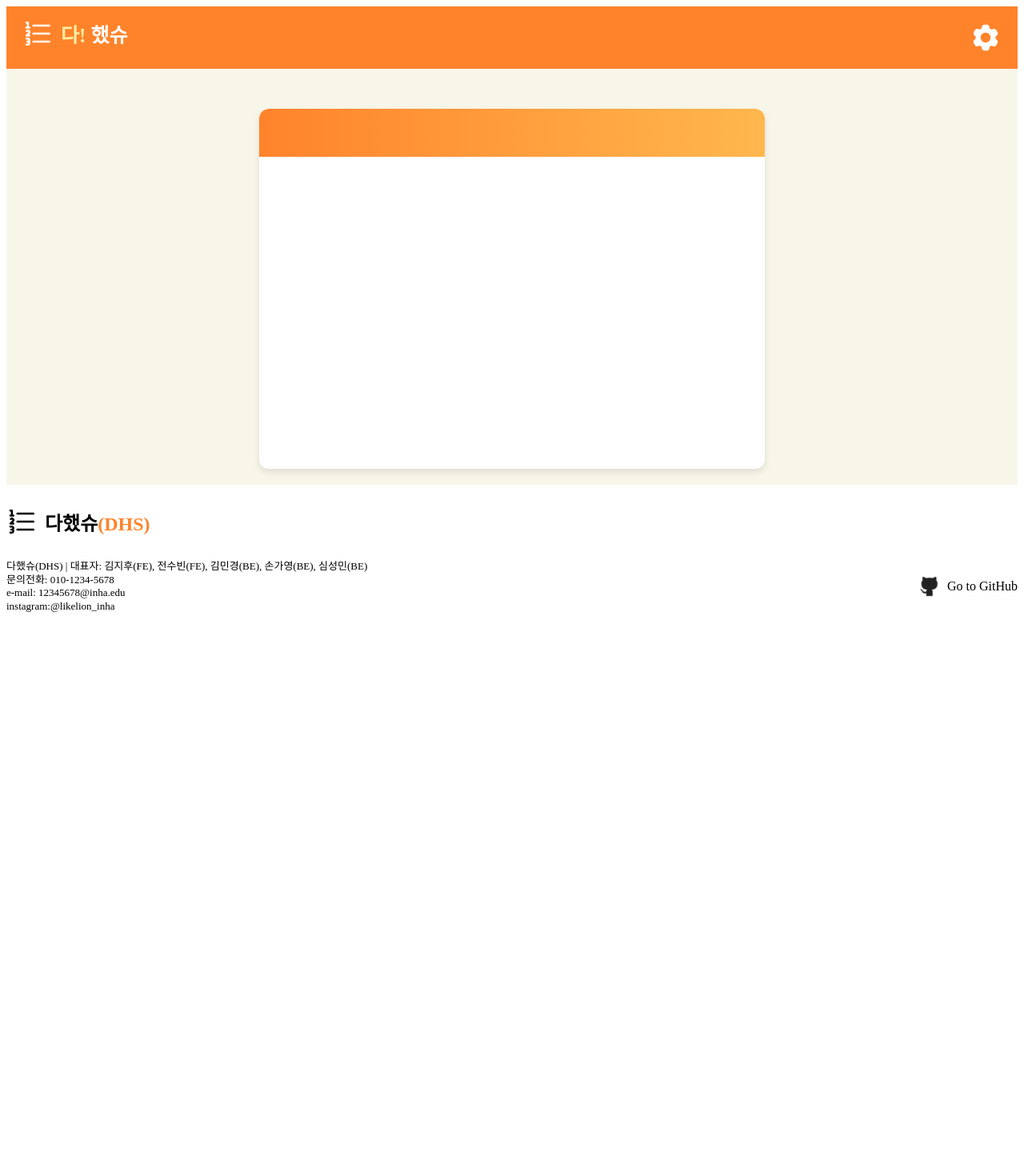
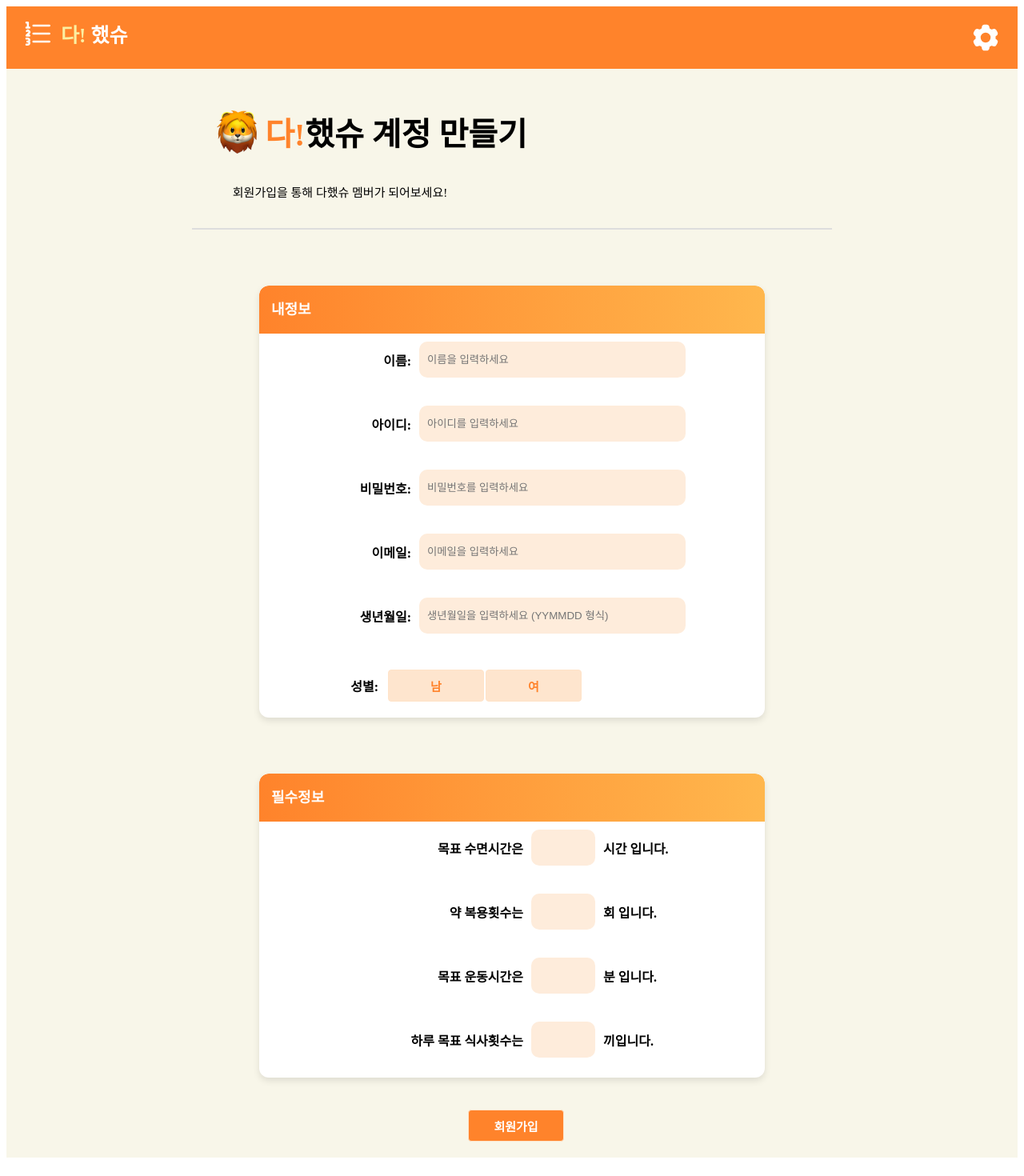
Before and after one commit to snuubinny/healthwarning, a React (Create React App) app: page /RegisterForm in a window 1280 px wide. Shown: the top 1470 px of the page at 80% size. Before the commit the page ends 804 px from the top, so only its background shows below. Built offline with nearby package versions, Linux system fonts and the light colour scheme.

Commit message:
feat/loginForm_implemented

```diff
--- /dev/null
+++ b/src/components/Myinfo.jsx
@@ -0,0 +1,154 @@
+import React from "react";
+import styled from "styled-components";
+
+const Wrapper = styled.div`
+  display: flex;
+  justify-content: center;
+  align-items: center;
+  flex-direction: column;
+`;
+
+const ProfileContainer = styled.div`
+  width: 50%;
+  padding: 10px;
+  position: relative;
+  overflow: hidden;
+  border-radius: 12px;
+  background-color: #ffffff;
+  box-shadow: 0 4px 8px rgba(0, 0, 0, 0.1);
+  box-sizing: border-box;
+  cursor: pointer;
+  height: 540px;
+  margin-bottom: 20px;
+  margin-top: 50px;
+`;
+
+const Header = styled.div`
+  width: 100%;
+  height: 60px;
+  background: linear-gradient(to right, #ff832b, #ffb74d);
+  border-top-left-radius: 12px;
+  border-top-right-radius: 12px;
+  position: absolute;
+  top: 0;
+  left: 0;
+`;
+
+const TextWrap = styled.p`
+  text-align: left;
+  font-weight: bold;
+  font-size: 18px;
+  color: white;
+  margin-top: 12px;
+  margin-left: 15px;
+  line-height: 2;
+`;
+
+const FormBox = styled.input`
+  height: 45px;
+  background-color: #feecdb;
+  border-color: #f8efe6;
+  border-style: none;
+  border-radius: 10px;
+  outline-color: #ffe3c8;
+  margin: 10px 0;
+  padding: 0 10px;
+  width: 60%;
+`;
+
+const FormBoxContainer = styled.div`
+  display: flex;
+  justify-content: center;
+  align-items: center;
+  flex-direction: column;
+  margin-left: 70px;
+  padding: 70px 10px 10px;
+  margin-top: -20px;
+`;
+
+const InputContainer = styled.div`
+  display: flex;
+  align-items: center;
+  width: 100%;
+  margin-bottom: 15px;
+`;
+
+const Label = styled.label`
+  font-weight: bold;
+  width: 100px; /* Set a fixed width for consistent alignment */
+  margin-right: 10px;
+  text-align: right; /* Align text to the right */
+`;
+
+const SexButton = styled.button`
+  padding: 3px;
+  font-size: 15px;
+  height: 40px;
+  width: 120px;
+  background-color: #fee5ce;
+  color: #ff832b;
+  border: none;
+  border-radius: 4px;
+  cursor: pointer;
+  margin-top: 20px;
+  margin-left: 2px;
+  font-weight: bold;
+  border: 1px solid #ffe3c8;
+
+  &:hover {
+    background-color: #ff832b;
+    color: white;
+  }
+  margin-bottom: 20px;
+`;
+const SexButtonContainer = styled.div`
+  display: flex;
+  justify-content: center;
+  align-items: center;
+  flex-direction: row;
+  margin-right: 250px;
+`;
+
+const Myinfo = () => {
+  return (
+    <Wrapper>
+      <ProfileContainer>
+        <Header>
+          <TextWrap>내정보</TextWrap>
+        </Header>
+        <FormBoxContainer>
+          <InputContainer>
+            <Label>이름:</Label>
+            <FormBox type="text" placeholder="이름을 입력하세요" />
+          </InputContainer>
+          <InputContainer>
+            <Label>아이디:</Label>
+            <FormBox type="text" placeholder="아이디를 입력하세요" />
+          </InputContainer>
+          <InputContainer>
+            <Label>비밀번호:</Label>
+            <FormBox type="text" placeholder="비밀번호를 입력하세요" />
+          </InputContainer>
+          <InputContainer>
+            <Label>이메일:</Label>
+            <FormBox type="text" placeholder="이메일을 입력하세요" />
+          </InputContainer>
+          <InputContainer>
+            <Label>생년월일:</Label>
+            <FormBox
+              type="text"
+              placeholder="생년월일을 입력하세요 (YYMMDD 형식)"
+            />
+          </InputContainer>
+          <SexButtonContainer>
+            <Label>성별:</Label>
+            <SexButton>남</SexButton>
+            <SexButton>여</SexButton>
+          </SexButtonContainer>
+        </FormBoxContainer>
+      </ProfileContainer>
+    </Wrapper>
+  );
+};
+
+export { Myinfo };
--- /dev/null
+++ b/src/components/NecessaryInfo.jsx
@@ -0,0 +1,146 @@
+import React from "react";
+import styled from "styled-components";
+
+const Wrapper = styled.div`
+  display: flex;
+  justify-content: center;
+  align-items: center;
+  flex-direction: column;
+`;
+
+const InfoContainer = styled.div`
+  width: 50%;
+  padding: 10px;
+  position: relative;
+  overflow: hidden;
+  border-radius: 12px;
+  background-color: #ffffff;
+  box-shadow: 0 4px 8px rgba(0, 0, 0, 0.1);
+  box-sizing: border-box;
+  cursor: pointer;
+  height: 380px;
+  margin-bottom: 20px;
+  margin-top: 50px;
+`;
+
+const Header = styled.div`
+  width: 100%;
+  height: 60px;
+  background: linear-gradient(to right, #ff832b, #ffb74d);
+  border-top-left-radius: 12px;
+  border-top-right-radius: 12px;
+  position: absolute;
+  top: 0;
+  left: 0;
+`;
+
+const TextWrap = styled.p`
+  text-align: left;
+  font-weight: bold;
+  font-size: 18px;
+  color: white;
+  margin-top: 12px;
+  margin-left: 15px;
+  line-height: 2;
+`;
+
+const RegisterButton = styled.button`
+  padding: 3px;
+  font-size: 15px;
+  height: 40px;
+  width: 120px;
+  background-color: #ff832b;
+  color: white;
+  border: none;
+  border-radius: 4px;
+  cursor: pointer;
+  margin-top: 20px;
+  margin-left: 10px;
+  font-weight: bold;
+  border: 1px solid #ffe3c8;
+
+  &:hover {
+    background-color: #fee5ce;
+    color: #ff832b;
+  }
+  margin-bottom: 20px;
+`;
+
+const FormBox = styled.input`
+  height: 45px;
+  background-color: #feecdb;
+  border-color: #f8efe6;
+  border-style: none;
+  border-radius: 10px;
+  outline-color: #ffe3c8;
+  margin: 10px 0;
+  padding: 0 10px;
+  width: 60px;
+`;
+
+const FormBoxContainer = styled.div`
+  display: flex;
+  justify-content: center;
+  align-items: center;
+  flex-direction: column;
+  margin-left: 110px;
+  padding: 70px 10px 10px;
+  margin-top: -20px;
+`;
+
+const InputContainer = styled.div`
+  display: flex;
+  align-items: center;
+  width: 100%;
+  margin-bottom: 15px;
+`;
+
+const Label = styled.label`
+  font-weight: bold;
+  width: 200px;
+  margin-right: 10px;
+  text-align: right;
+`;
+
+const InlineLabel = styled.label`
+  font-weight: bold;
+  margin-left: 10px;
+  flex-shrink: 0; /* 추가 */
+`;
+
+const NecessaryInfo = () => {
+  return (
+    <Wrapper>
+      <InfoContainer>
+        <Header>
+          <TextWrap>필수정보</TextWrap>
+        </Header>
+        <FormBoxContainer>
+          <InputContainer>
+            <Label>목표 수면시간은</Label>
+            <FormBox type="integer" />
+            <InlineLabel>시간 입니다.</InlineLabel>
+          </InputContainer>
+          <InputContainer>
+            <Label>약 복용횟수는</Label>
+            <FormBox type="integer" />
+            <InlineLabel>회 입니다.</InlineLabel>
+          </InputContainer>
+          <InputContainer>
+            <Label>목표 운동시간은</Label>
+            <FormBox type="integer" />
+            <InlineLabel>분 입니다.</InlineLabel>
+          </InputContainer>
+          <InputContainer>
+            <Label>하루 목표 식사횟수는</Label>
+            <FormBox type="integer" />
+            <InlineLabel>끼입니다.</InlineLabel>
+          </InputContainer>
+        </FormBoxContainer>
+      </InfoContainer>
+      <RegisterButton>회원가입</RegisterButton>
+    </Wrapper>
+  );
+};
+
+export { NecessaryInfo };
--- a/src/components/Register.jsx
+++ /dev/null
@@ -1,47 +0,0 @@
-import React from "react";
-import styled from "styled-components";
-
-const Wrapper = styled.div`
-  display: flex;
-  justify-content: center;
-  align-items: center;
-  flex-direction: column;
-`;
-
-const ProfileContainer = styled.div`
-  width: 50%;
-  padding: 10px;
-  position: relative;
-  overflow: hidden;
-  border-radius: 12px;
-  background-color: #ffffff;
-  box-shadow: 0 4px 8px rgba(0, 0, 0, 0.1);
-  box-sizing: border-box;
-  cursor: pointer;
-  height: 450px;
-  margin-bottom: 20px;
-  margin-top: 50px;
-`;
-
-const Header = styled.div`
-  width: 100%;
-  height: 60px; /* 원하는 높이로 설정 */
-  background: linear-gradient(to right, #ff832b, #ffb74d);
-  border-top-left-radius: 12px;
-  border-top-right-radius: 12px;
-  position: absolute;
-  top: 0;
-  left: 0;
-`;
-
-const Register = () => {
-  return (
-    <Wrapper>
-      <ProfileContainer>
-        <Header />
-      </ProfileContainer>
-    </Wrapper>
-  );
-};
-
-export { Register };
--- a/src/pages/RegisterForm.jsx
+++ b/src/pages/RegisterForm.jsx
@@ -1,9 +1,62 @@
 import React from "react";
-import { useNavigate } from "react-router-dom";
-import { Register } from "../components/Register";
+import { Myinfo } from "../components/Myinfo";
+import { NecessaryInfo } from "../components/NecessaryInfo";
+import styled from "styled-components";
+import lionImage from "../img/lion.png";
+
+const RegisterWrap = styled.div`
+  display: flex;
+  justify-content: center;
+  align-items: center;
+  flex-direction: column;
+  background-color: #f8f6e9;
+`;
+
+const TextWrap = styled.div`
+  display: flex;
+  align-items: center;
+  text-align: left;
+  font-size: 40px;
+  font-weight: bold;
+  margin-left: -350px;
+  padding-top: 50px;
+  padding-bottom: 20px;
+`;
+
+const Divider = styled.div`
+  width: 80%;
+  max-width: 800px;
+  border-bottom: 2px solid #dddddd;
+  margin: 20px 0;
+`;
+
+const ContextWrap = styled.p`
+  text-align: left;
+  font-size: 15px;
+  margin-left: -430px;
+`;
+
+const LionIcon = styled.img`
+  width: 50px;
+  height: auto;
+  margin-right: 10px;
+`;
 
 const RegisterForm = () => {
-  return <Register />;
+  return (
+    <>
+      <RegisterWrap>
+        <TextWrap>
+          <LionIcon src={lionImage} />
+          <span style={{ color: "#ff832b" }}>다! </span>했슈 계정 만들기
+        </TextWrap>
+        <ContextWrap>회원가입을 통해 다했슈 멤버가 되어보세요!</ContextWrap>
+        <Divider />
+      </RegisterWrap>
+      <Myinfo />
+      <NecessaryInfo />
+    </>
+  );
 };
 
 export default RegisterForm;
```
Also changed, not shown: src/img/lion.png (added).
